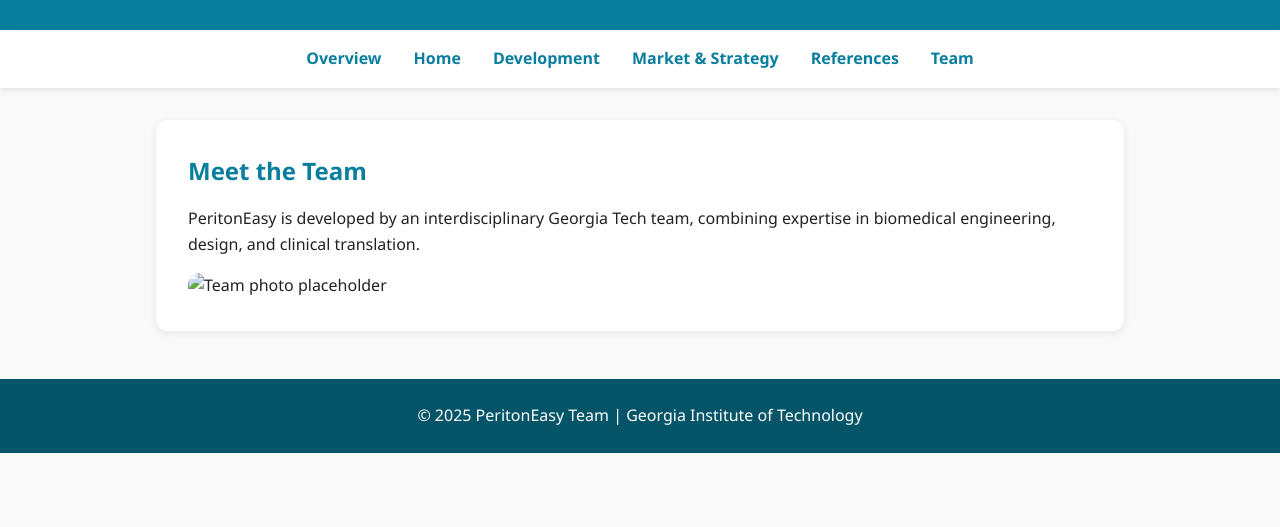
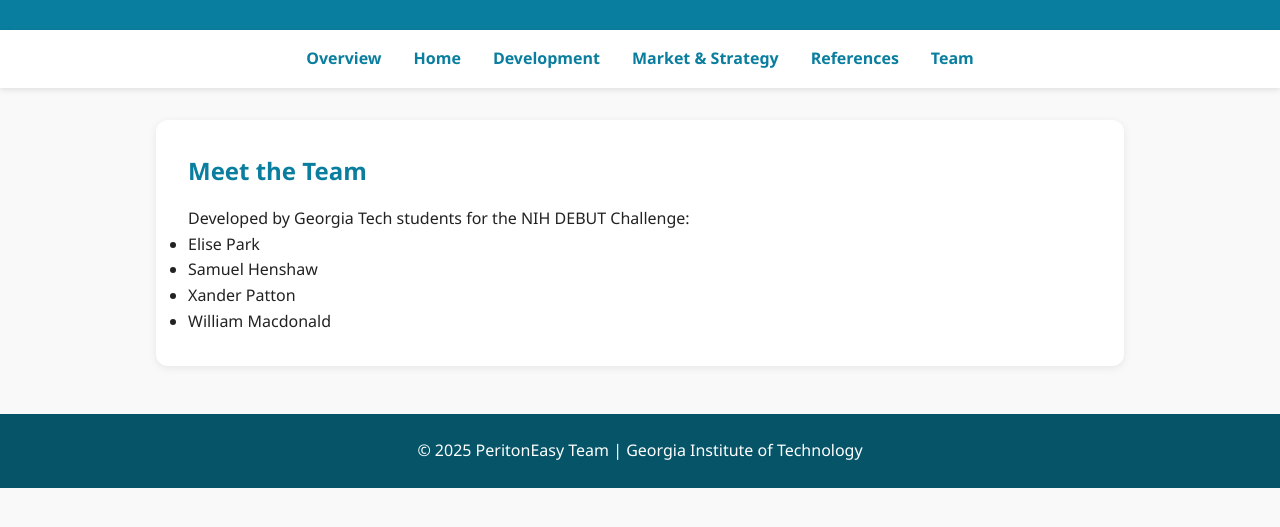
Before and after one commit to peritoneasy/peritoneasyy, a plain HTML site: page team.html in a window 1280 px wide. Shown: the part 117-644 px from the top of the page. Drawn offline with Linux system fonts and the light colour scheme.

Commit message:
Update team.html

```diff
--- a/team.html
+++ b/team.html
@@ -32,8 +32,16 @@
   <div class="container">
     <div class="card">
       <h2>Meet the Team</h2>
-      <p>PeritonEasy is developed by an interdisciplinary Georgia Tech team, combining expertise in biomedical engineering, design, and clinical translation.</p>
-      <img src="images/team-placeholder.jpg" alt="Team photo placeholder" />
+    <p>
+      Developed by Georgia Tech students for the NIH DEBUT Challenge:
+    </p>
+    <ul>
+      <li>Elise Park</li>
+      <li>Samuel Henshaw</li>
+      <li>Xander Patton</li>
+      <li>William Macdonald</li>
+    </ul>
+    </p>
     </div>
   </div>
   <footer><p>© 2025 PeritonEasy Team | Georgia Institute of Technology</p></footer>
```
